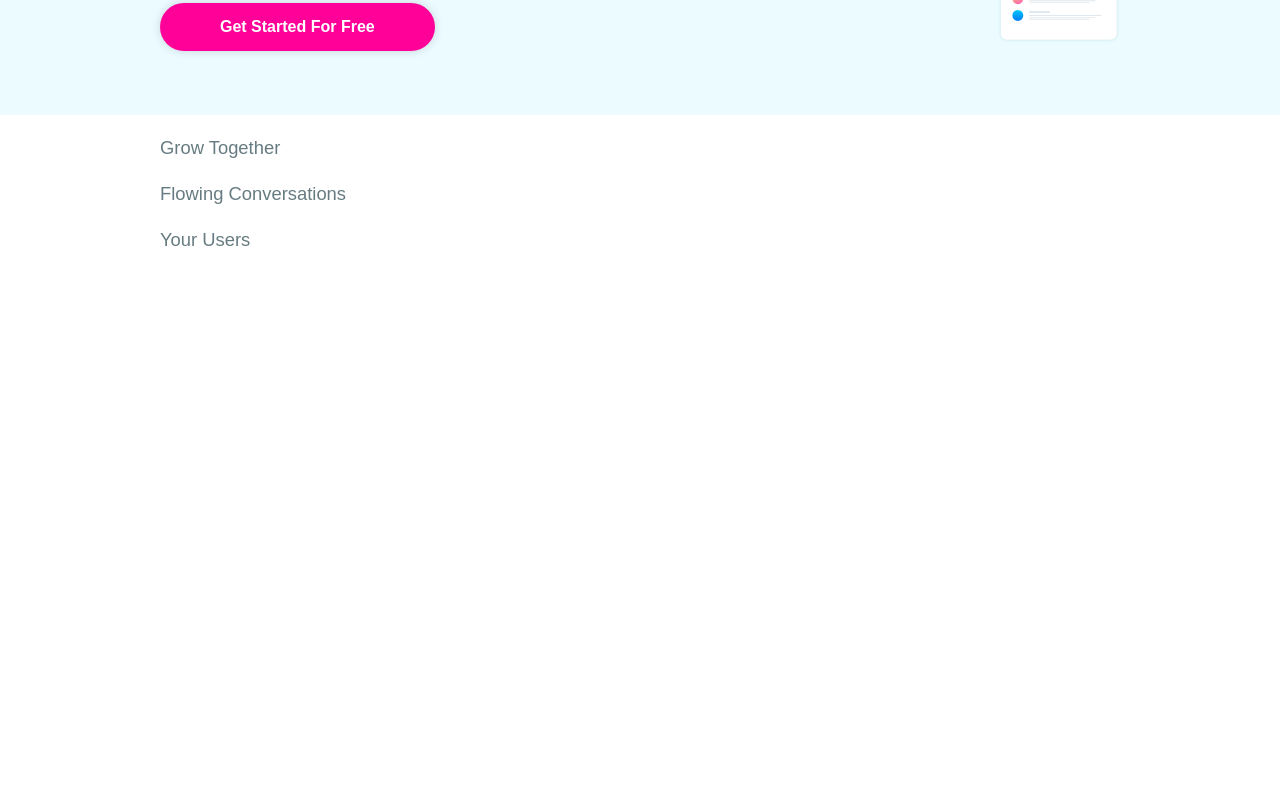
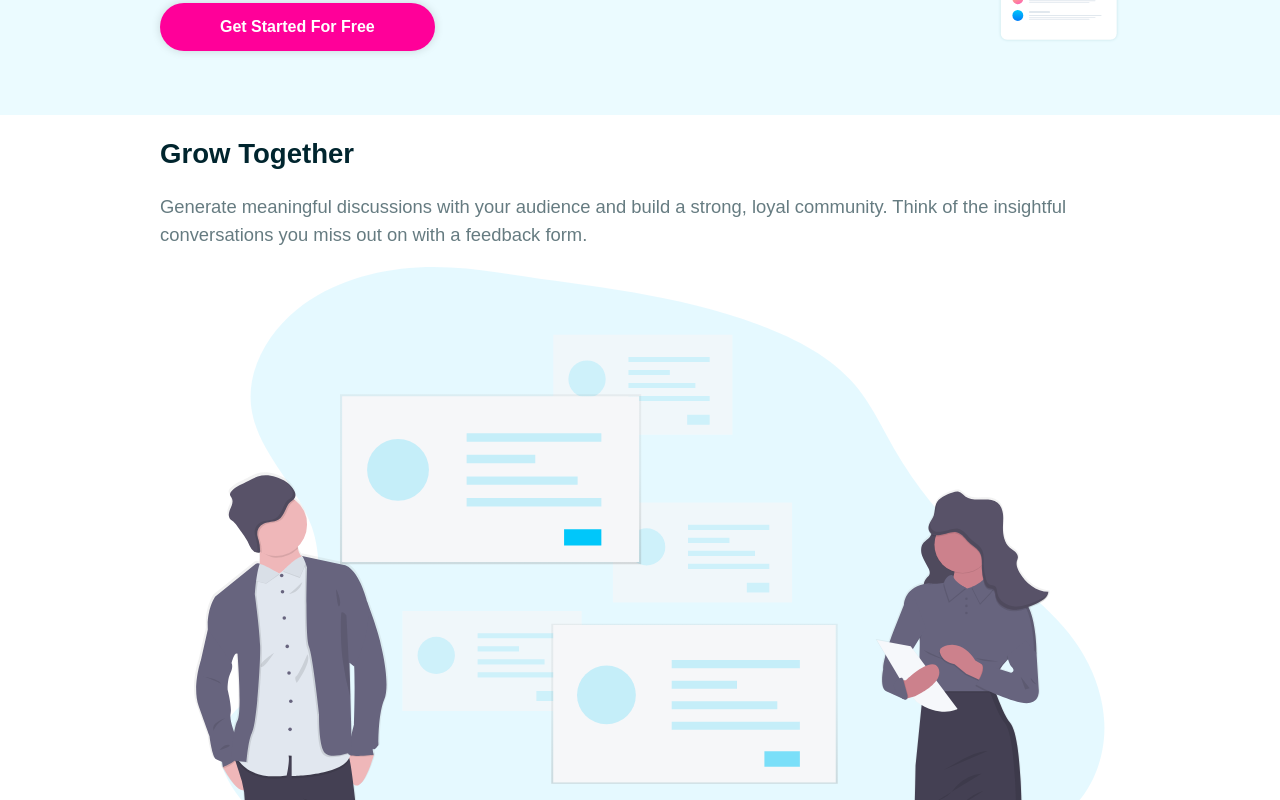
Before and after one commit to AnnaAn01/styled-components-project, a React (Create React App) app: page / in a window 1280 px wide. Shown: the part 360-1160 px from the top of the page. Before the commit the page ends 800 px from the top, so only its background shows below. Built offline with nearby package versions, Linux system fonts and the light colour scheme.

Commit message:
creating the Card component

```diff
--- a/src/App.js
+++ b/src/App.js
@@ -1,5 +1,6 @@
 import { ThemeProvider } from "styled-components";
 import Header from "./components/Header";
+import Card from "./components/Card";
 import { Container } from "./components/styles/Container.styled";
 import GlobalStyles from "./components/styles/Global";
 import content from "./content";
@@ -22,7 +23,7 @@
         <Header />
         <Container>
           {content.map((item, index) => (
-            <p>{item.title}</p>
+            <Card key={index} item={item} />
           ))}
         </Container>
       </>
--- /dev/null
+++ b/src/components/Card.js
@@ -0,0 +1,14 @@
+export default function Card({ item: { id, title, body, image } }) {
+  return (
+    <div>
+      <div>
+        <h2>{title}</h2>
+        <p>{body}</p>
+      </div>
+
+      <div>
+        <img src={`./images/${image}`} alt="" />
+      </div>
+    </div>
+  );
+}
```
